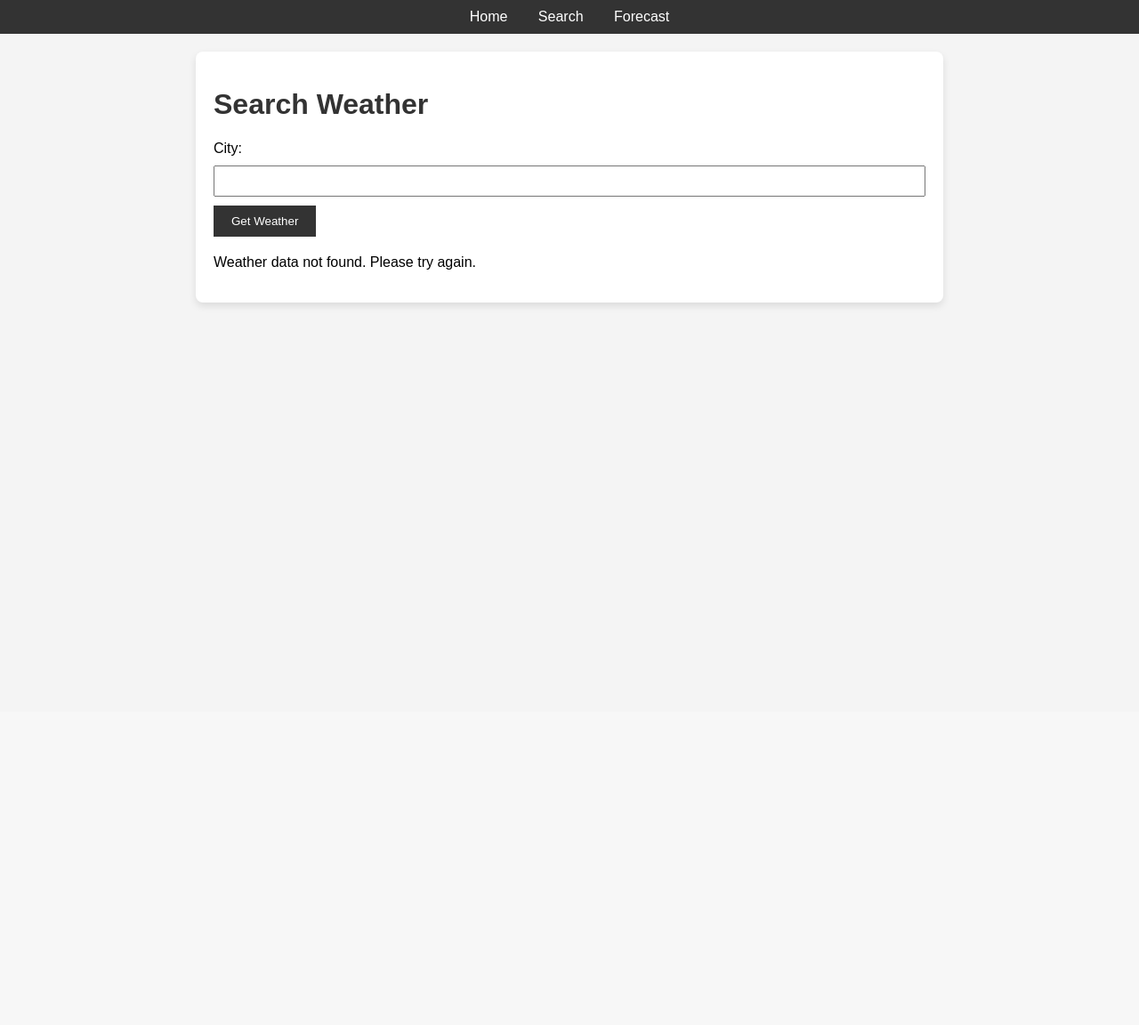
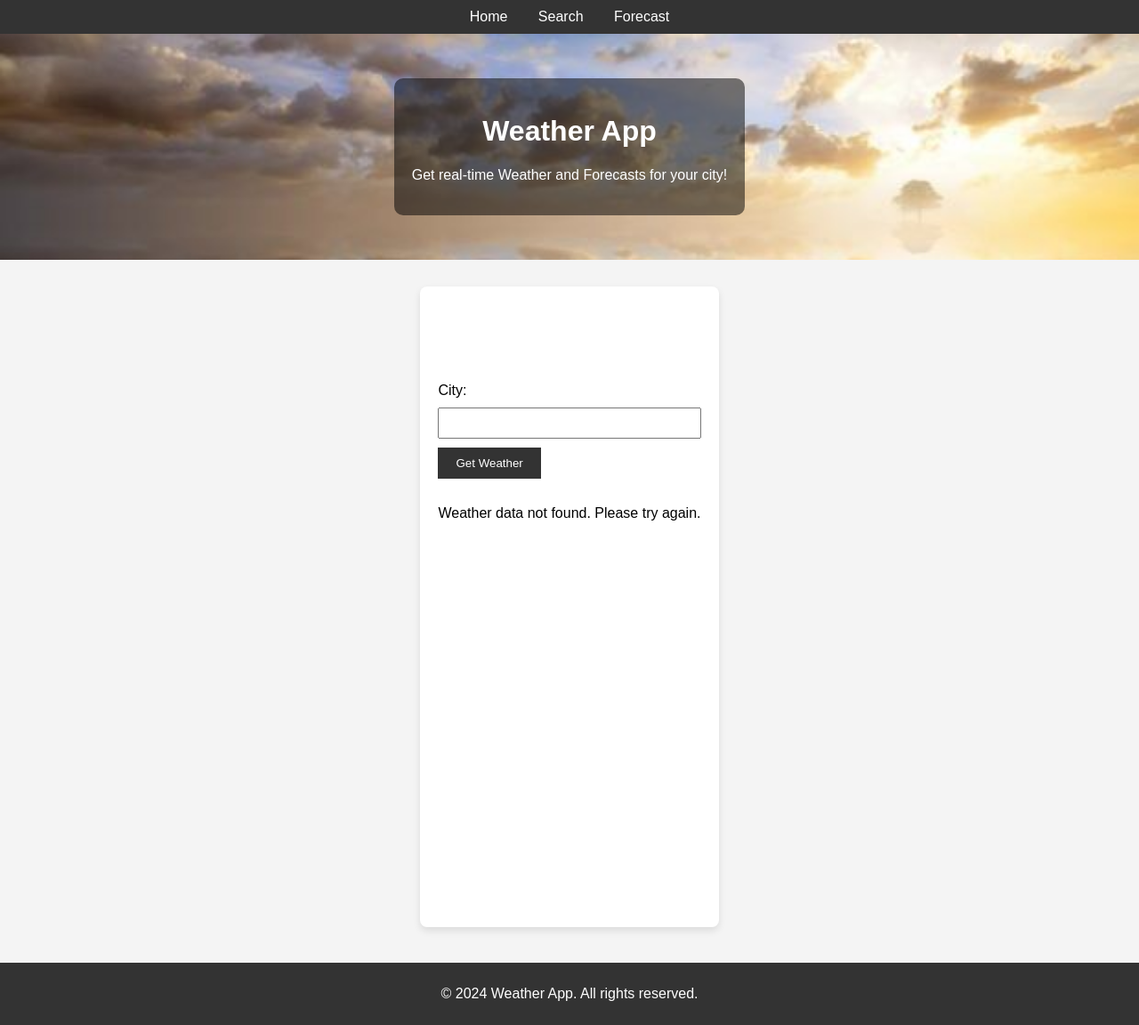
Before and after one commit to geechi653/itsc-4155-project3, a Flask app: page /search in a window 1280 px wide. Shown: the whole page at 89% size. Before the commit the page ends 345 px from the top, so only its background shows below. Run offline with Flask 3, Linux system fonts and the light colour scheme.

Commit message:
front-end changes

```diff
--- a/app.py
+++ b/app.py
@@ -16,7 +16,10 @@
     if request.method == 'POST':
         city = request.form['city']
         weather_data = get_weather(city)
-        return render_template('search.html', weather=weather_data, city=city)
+        if weather_data is not None:
+            return render_template('search.html', weather=weather_data, city=city)
+        else:
+            return render_template('search.html', city=city, error="City not found.")
     return render_template('search.html')
 
 @app.route('/forecast', methods=['GET', 'POST'])
@@ -35,8 +38,16 @@
         response.raise_for_status()
         data = response.json()
         if data.get('cod') != 200:
-            return None  # Return None if city is not found
-        return data
+            return None
+        weather_info = {
+            'temperature': data['main']['temp'],
+            'temp_min': data['main']['temp_min'],
+            'temp_max': data['main']['temp_max'],
+            'humidity': data['main']['humidity'],
+            'weather_desc': data['weather'][0]['description'],
+            'wind': data['wind']
+        }
+        return weather_info
     except requests.exceptions.HTTPError as http_err:
         print(f"HTTP error occurred: {http_err}")
     except Exception as err:
--- a/static/style.css
+++ b/static/style.css
@@ -3,6 +3,7 @@
     margin: 0;
     padding: 0;
     background-color: #f4f4f4;
+    height: 100%;
 }
 
 nav {
@@ -35,20 +36,21 @@
 
 .content {
     padding: 20px;
-    max-width: 800px;
+    max-width: 1000px;
     margin: 0 auto;
     background: white;
     border-radius: 8px;
-    margin-top: 20px;
+    margin-top: 30px;
     box-shadow: 0 4px 8px rgba(0, 0, 0, 0.1);
+    flex: 1;
 }
 
 h1 {
-    color: #333;
+    color: #ffffff;
 }
 
 form {
-    margin: 20px 0;
+    margin: 30px 0;
 }
 
 form label, form input, form button {
@@ -87,3 +89,39 @@
     text-align: center;
     box-shadow: 0px 0px 5px rgba(0, 0, 0, 0.1);
 }
+
+.wrapper{
+    min-height: calc(100vh - 50px);
+    display: flex;
+    flex-direction: column;
+}
+
+footer {
+    text-align: center;
+    padding: 10px;
+    background-color: #333;
+    color: white;
+    margin-top: 40px;
+}
+
+@media (max-width: 768px) {
+    .forecast-container {
+        flex-direction: column;
+        align-items: center;
+    }
+}
+
+.hero {
+    background: url('../static/hero-bg.jpg') no-repeat center center/cover;
+    color: white;
+    padding: 50px 0;
+    text-align: center;
+}
+
+.hero-content {
+    background: rgba(0, 0, 0, 0.5);
+    display: inline-block;
+    padding: 20px;
+    border-radius: 10px;
+    max-width: 600px;
+}
--- a/templates/base.html
+++ b/templates/base.html
@@ -4,7 +4,7 @@
     <meta charset="UTF-8">
     <meta name="viewport" content="width=device-width, initial-scale=1.0">
     <link rel="stylesheet" href="{{ url_for('static', filename='style.css') }}">
-    <title>Weather App</title>
+    <title>{% block title %}Weather App{% endblock %}</title>
 </head>
 <body>
     <nav>
@@ -14,8 +14,20 @@
             <li><a href="{{ url_for('forecast') }}">Forecast</a></li>
         </ul>
     </nav>
-    <div class="content">
-        {% block content %}{% endblock %}
+    <header class="hero">
+        <div class="hero-content">
+            <h1>Weather App</h1>
+            <p>{% block subtitle%}Get real-time Weather and Forecasts for your city!{% endblock %}</p>
+        </div>
+    </header>
+    <div class="wrapper">
+        <div class="content">
+            {% block content %}{% endblock %}
+        </div>
     </div>
+<footer>
+    <p>&copy; 2024 Weather App. All rights reserved.</p>
+</footer>
 </body>
+
 </html>
--- a/templates/search.html
+++ b/templates/search.html
@@ -1,5 +1,7 @@
 {% extends 'base.html' %}
 
+{% block title %}Search - Weather App{% endblock %}
+{% block header %}Search Weather{% endblock %}
 {% block content %}
 <h1>Search Weather</h1>
 <form method="POST">
@@ -10,9 +12,10 @@
 
 {% if weather %}
     <h2>Weather in {{ city }}</h2>
-    <p>Temperature: {{ weather['main']['temp'] }} °F</p>
-    <p>Weather: {{ weather['weather'][0]['description'] }}</p>
-    <p>Humidity: {{ weather['main']['humidity'] }}%</p>
+    <p>Current Temperature: {{ weather['temperature'] }} °F</p>
+    <p>High Temperature: {{ weather['temp_max'] }} °F</p>
+    <p>Low Temperature: {{ weather['temp_min'] }} °F</p>
+    <p>Humidity: {{ weather['humidity'] }}%</p>
     <p>Wind Speed: {{ weather['wind']['speed'] }} m/s</p>
 {% elif forecast is none %}
     <p>City not found. Please enter a valid city name.</p>
```
Also changed, not shown: templates/home.html (+11 -0 lines), static/hero-bg.jpg (added).
